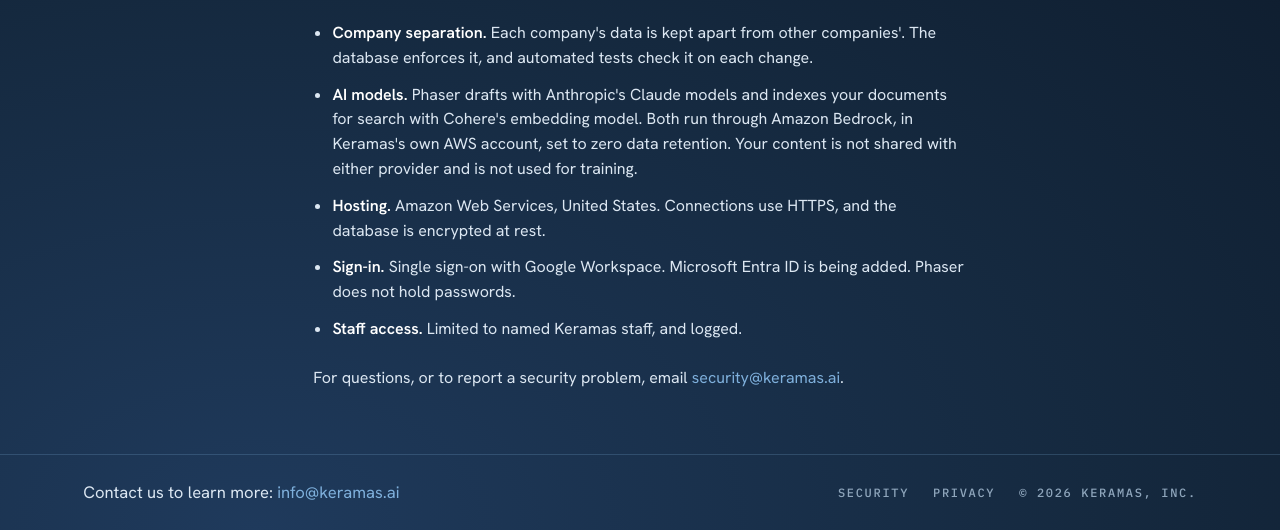
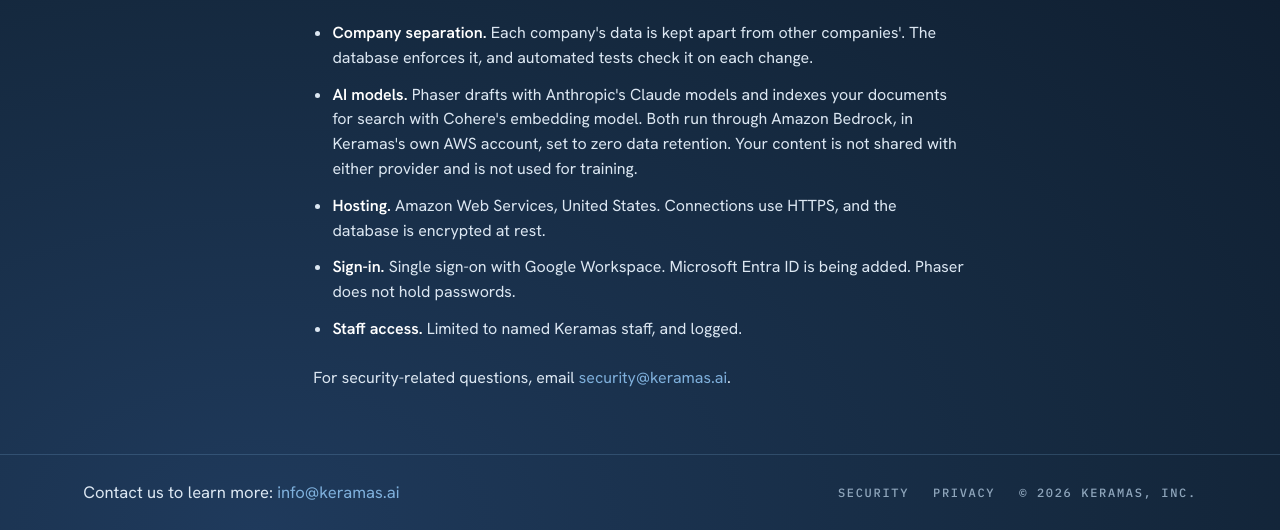
Before and after one commit to keramas-ai/keramas.web, a plain HTML site: page security.html in a window 1280 px wide. Shown: the part 283-813 px from the top of the page. Drawn offline with Linux system fonts and the light colour scheme.

Commit message:
Reword the security page contact line
"To report a security problem" read as if a problem might exist. The line
now invites security-related questions at the same address.

Co-Authored-By: Claude Fable 5.2 <noreply@anthropic.com>

```diff
--- a/security.html
+++ b/security.html
@@ -41,7 +41,7 @@
         <li><strong>Staff access.</strong> Limited to named Keramas staff, and logged.</li>
       </ul>
 
-      <p>For questions, or to report a security problem, email <a href="mailto:security@keramas.ai">security@keramas.ai</a>.</p>
+      <p>For security-related questions, email <a href="mailto:security@keramas.ai">security@keramas.ai</a>.</p>
     </main>
 
     <footer class="footer">
```
